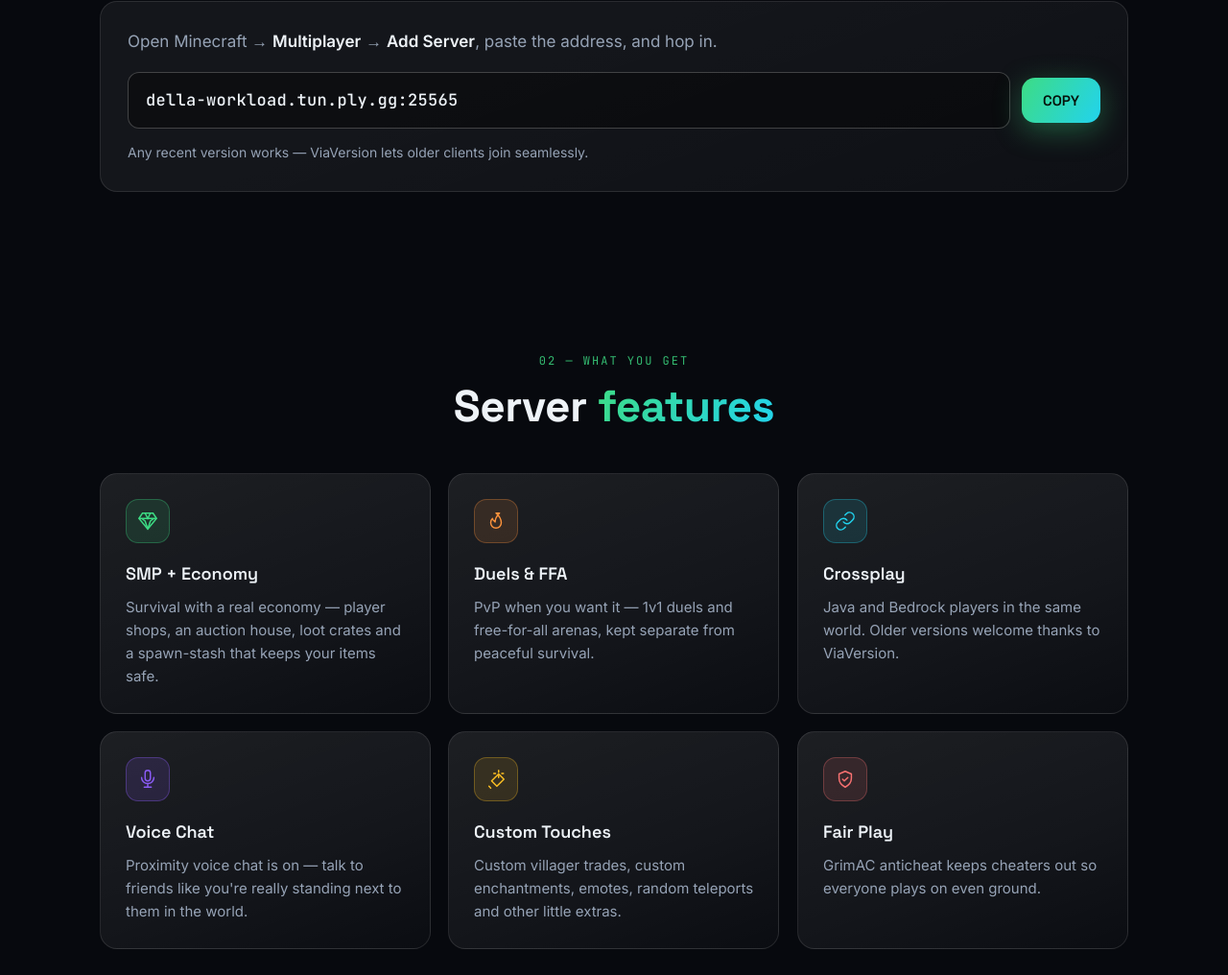
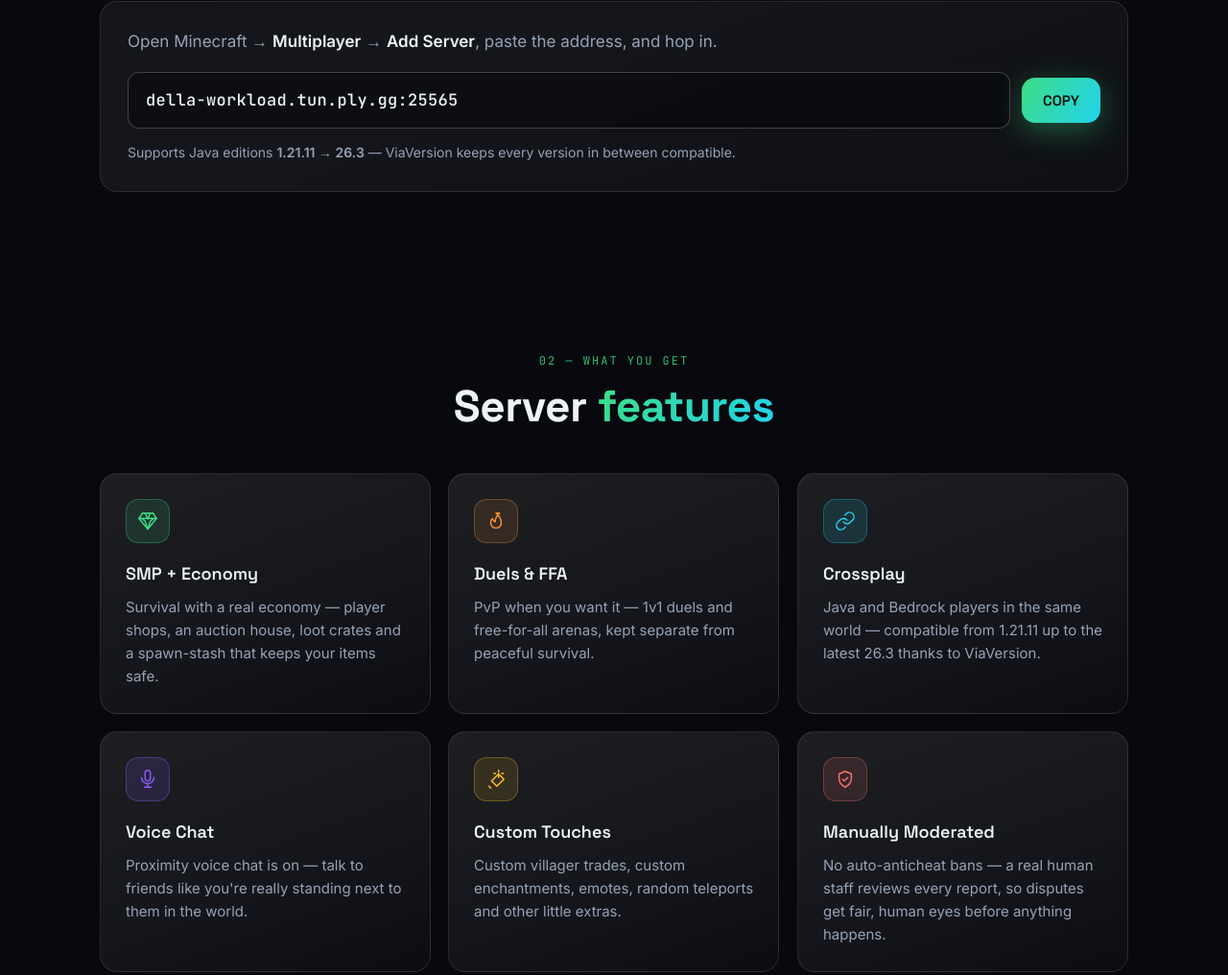
Before and after one commit to AndyAiWebsites/mc-server-website, a plain HTML site: page index.html in a window 1280 px wide. Shown: the part 1081-2097 px from the top of the page at 96% size. Drawn offline with Linux system fonts and the light colour scheme.

Commit message:
Beta branding, version range 1.21.11-26.3, manual moderation instead of anticheat

```diff
--- a/index.html
+++ b/index.html
@@ -60,7 +60,7 @@
         </div>
 
         <div class="hero-chips">
-          <span class="chip">Minecraft 26.2</span>
+          <span class="chip">Beta</span>
           <span class="chip">Survival</span>
           <span class="chip">Crossplay</span>
           <span class="chip">Voice Chat</span>
@@ -88,7 +88,7 @@
           <code class="mono addr">della-workload.tun.ply.gg:25565</code>
           <button class="btn primary copy-btn" data-copy="della-workload.tun.ply.gg:25565">COPY</button>
         </div>
-        <p class="hint">Any recent version works — ViaVersion lets older clients join seamlessly.</p>
+        <p class="hint">Supports Java editions <b>1.21.11 → 26.3</b> — ViaVersion keeps every version in between compatible.</p>
       </div>
 
       <div id="tab-bedrock" class="tab-panel" role="tabpanel">
@@ -130,7 +130,7 @@
             <svg viewBox="0 0 24 24" width="22" height="22" fill="none" stroke="currentColor" stroke-width="1.6"><path d="M10 13a5 5 0 0 0 7.54.54l3-3a5 5 0 0 0-7.07-7.07l-1.72 1.71" stroke-linecap="round"/><path d="M14 11a5 5 0 0 0-7.54-.54l-3 3a5 5 0 0 0 7.07 7.07l1.71-1.71" stroke-linecap="round"/></svg>
           </div>
           <h3>Crossplay</h3>
-          <p>Java and Bedrock players in the same world. Older versions welcome thanks to ViaVersion.</p>
+          <p>Java and Bedrock players in the same world — compatible from 1.21.11 up to the latest 26.3 thanks to ViaVersion.</p>
         </div>
 
         <div class="card reveal" data-reveal="0">
@@ -153,8 +153,8 @@
           <div class="card-icon icon-shield">
             <svg viewBox="0 0 24 24" width="22" height="22" fill="none" stroke="currentColor" stroke-width="1.6"><path d="M12 3l7 3v5c0 5-3 8-7 10-4-2-7-5-7-10V6l7-3z" stroke-linejoin="round"/><path d="M9 12l2 2 4-4" stroke-linecap="round" stroke-linejoin="round"/></svg>
           </div>
-          <h3>Fair Play</h3>
-          <p>GrimAC anticheat keeps cheaters out so everyone plays on even ground.</p>
+          <h3>Manually Moderated</h3>
+          <p>No auto-anticheat bans — a real human staff reviews every report, so disputes get fair, human eyes before anything happens.</p>
         </div>
       </div>
     </section>
@@ -194,7 +194,7 @@
       <ol class="rules-list">
         <li><span class="num">1</span>Be respectful — no toxic chat or harassment.</li>
         <li><span class="num">2</span>No griefing or stealing builds.</li>
-        <li><span class="num">3</span>No hacked clients, x-ray or exploits. Anticheat is watching.</li>
+        <li><span class="num">3</span>No hacked clients, x-ray or exploits — staff moderate reports manually.</li>
         <li><span class="num">4</span>No lag machines or giant farms that break the server.</li>
         <li><span class="num">5</span>Have fun and help each other out.</li>
       </ol>
```
